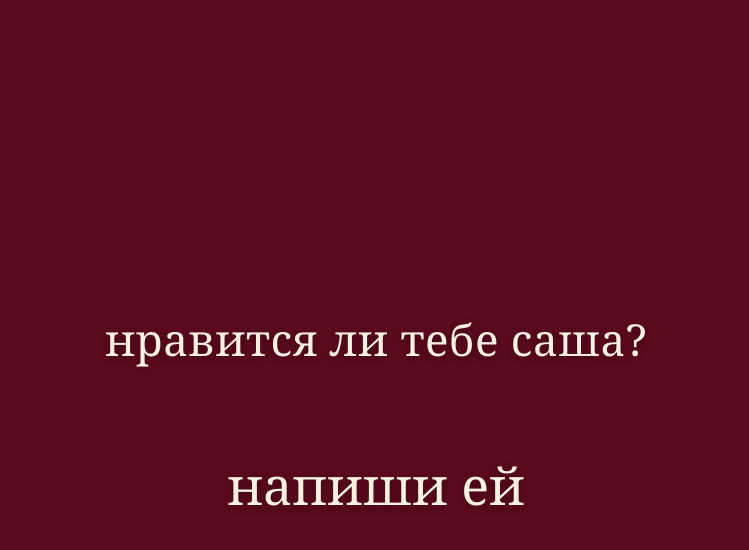
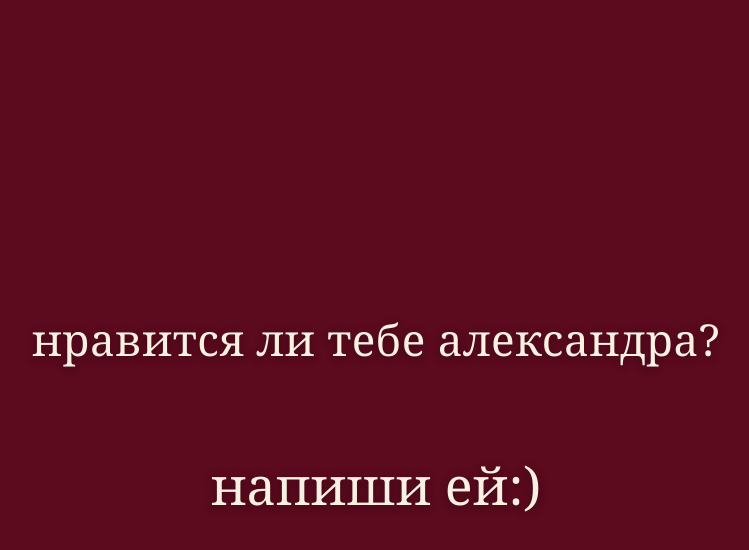
Before and after one commit to dhysbb/sasha-site, a plain HTML site: page index.html in a window 1280 px wide. Both pictures are taken after a click on the button 640 px from the left and 409 px from the top of the page. Shown: the whole page, without its empty margins (264-1013 px from the left). Drawn offline with Linux system fonts and the light colour scheme.

Commit message:
index.html

```diff
--- a/index.html
+++ b/index.html
@@ -78,14 +78,14 @@
 </head>
 <body>
 
-<h1>нравится ли тебе саша?</h1>
+<h1>нравится ли тебе александра?</h1>
 
 <div class="buttons">
   <button id="yesBtn" aria-label="да"></button>
   <button id="noBtn" aria-label="нет"></button>
 </div>
 
-<div id="result">напиши ей</div>
+<div id="result">напиши ей:)</div>
 
 <script>
   const noBtn = document.getElementById('noBtn');
```
